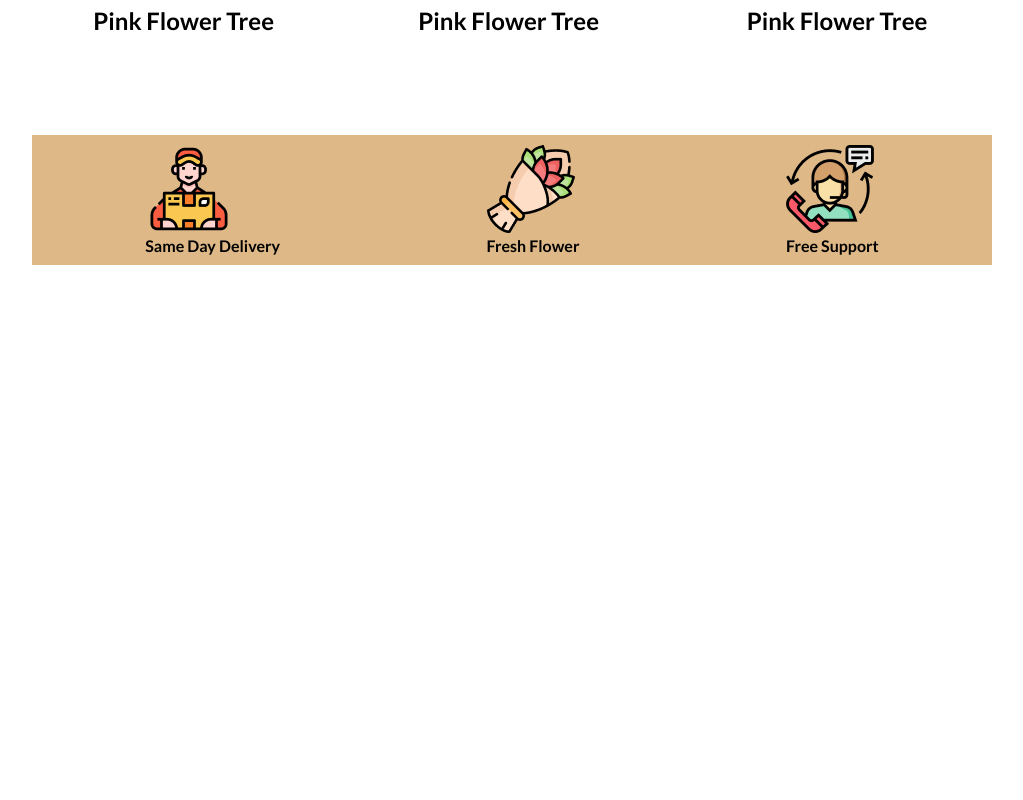
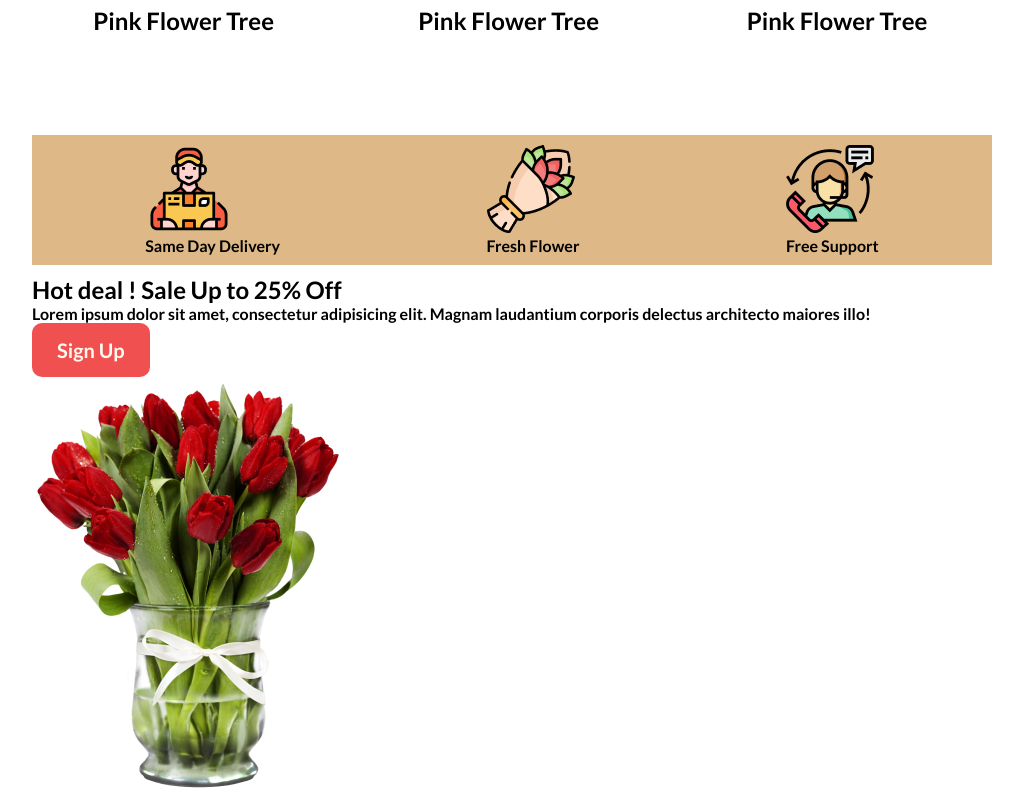
Before and after one commit to mdruman079/flower-shop, a plain HTML site: page index.html in a window 1280 px wide. Shown: the part 1450-2250 px from the top of the page, without its empty margins (128-1151 px from the left). Before the commit the page ends 1725 px from the top, so only its background shows below. Drawn offline with Linux system fonts and the light colour scheme.

Commit message:
addsome'

```diff
--- a/index.html
+++ b/index.html
@@ -52,7 +52,7 @@
                 </div>
             </div>
         </section>
-        <section class="info-section">
+        <section class="container">
             <div class="info-container">
                 <div class="info">
                     <div class="info-img">
@@ -75,7 +75,16 @@
             </div>
         </section>
         <section class="hot-deal">
-
+            <div class="container">
+                <div class="hot-deal-text">
+                    <h2>Hot deal ! Sale Up to 25% Off</h2>
+                    <p>Lorem ipsum dolor sit amet, consectetur adipisicing elit. Magnam laudantium corporis delectus architecto maiores illo!</p>
+                    <button>Sign Up</button>
+                </div>
+                <div class="hot-deal-img">
+<img src="asset/pngwing 8.png" alt="">
+                </div>
+            </div>
         </section>
     </main>
 </body>
--- a/styles/style.css
+++ b/styles/style.css
@@ -39,10 +39,10 @@ button:hover {
 }
 
 header {
-  background-color: antiquewhite;
+  background-color: rgb(221, 184, 137);
 }
 
-.container, .info-section {
+.container {
   width: 75%;
   max-width: 1440px;
   margin: 0 auto;
```
